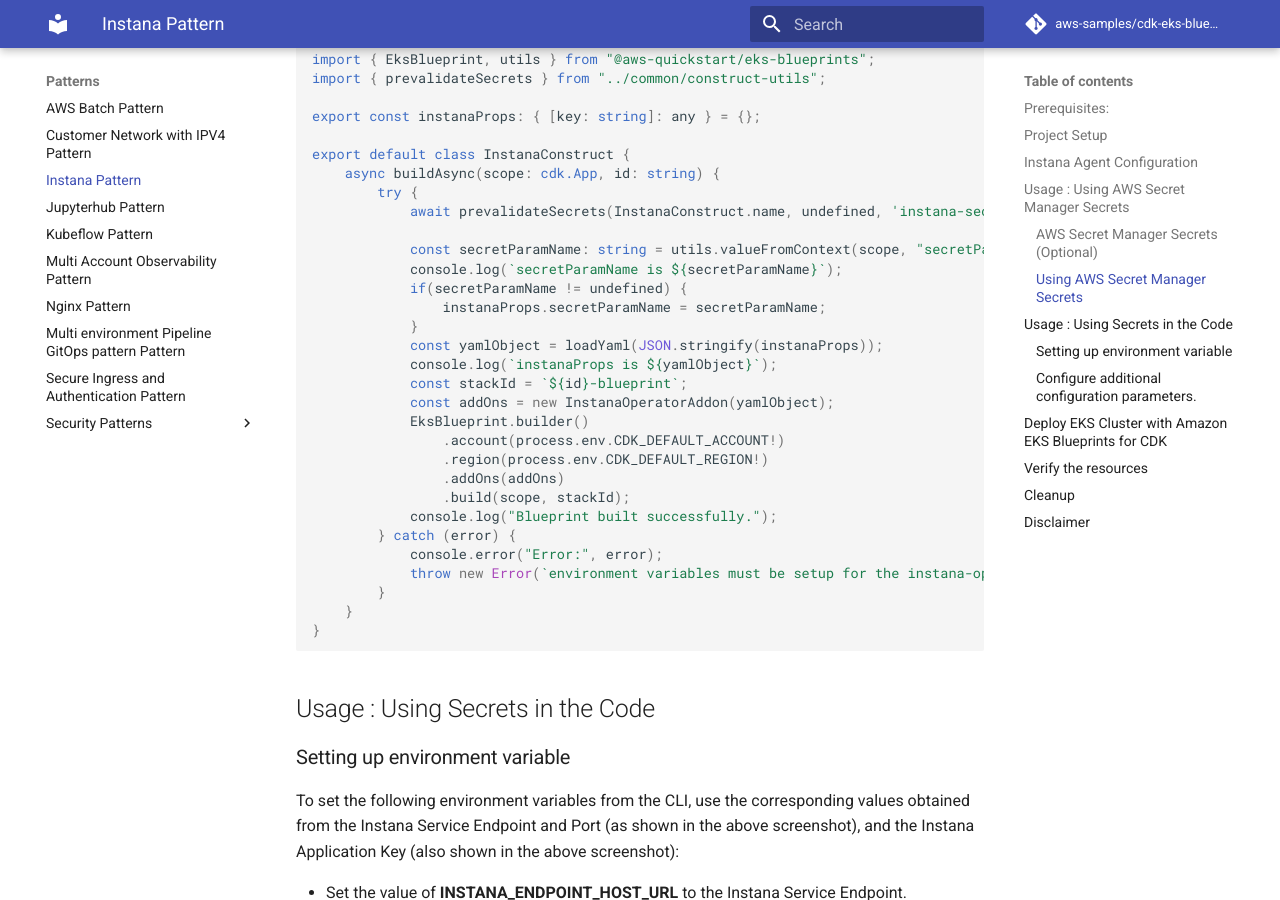
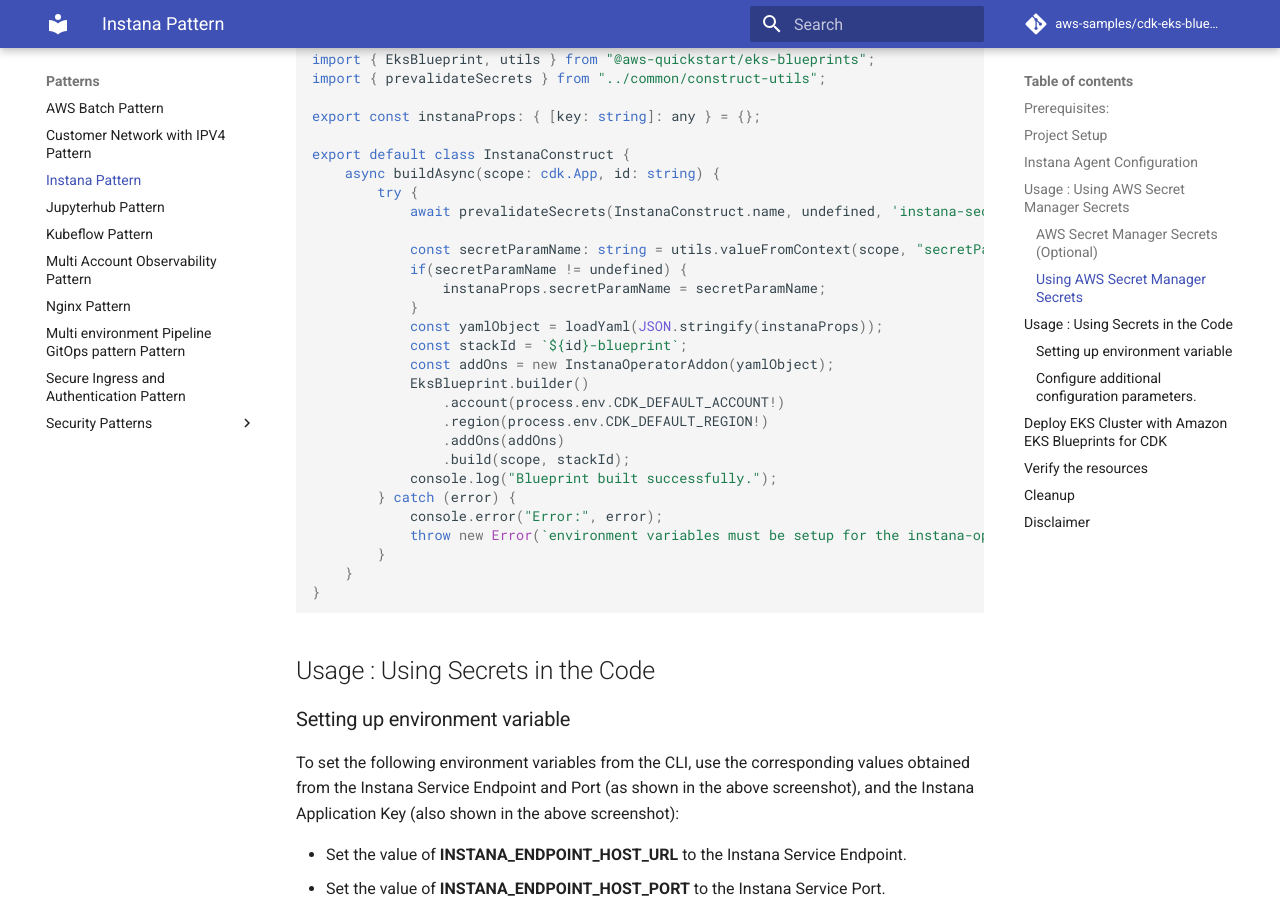
Before and after one commit to aws-samples/cdk-eks-blueprints-patterns, an MkDocs documentation site: the page built from docs/patterns/instana.md, in a window 1280 px wide and 900 px high, scrolled down 2333 px. Built offline with MkDocs 1.6.1 and Material for MkDocs 9.7.7, drawn with Linux system fonts in a browser that asks for light colours; comment, search, counter and statistics services are not loaded.

Commit message:
removed unwanted logs

```diff
--- a/docs/patterns/instana.md
+++ b/docs/patterns/instana.md
@@ -93,12 +93,10 @@
             await prevalidateSecrets(InstanaConstruct.name, undefined, 'instana-secret-params');
 
             const secretParamName: string = utils.valueFromContext(scope, "secretParamName", undefined);
-            console.log(`secretParamName is ${secretParamName}`);
             if(secretParamName != undefined) {
                 instanaProps.secretParamName = secretParamName;
             }
             const yamlObject = loadYaml(JSON.stringify(instanaProps));
-            console.log(`instanaProps is ${yamlObject}`);
             const stackId = `${id}-blueprint`;
             const addOns = new InstanaOperatorAddon(yamlObject);
             EksBlueprint.builder()
```
